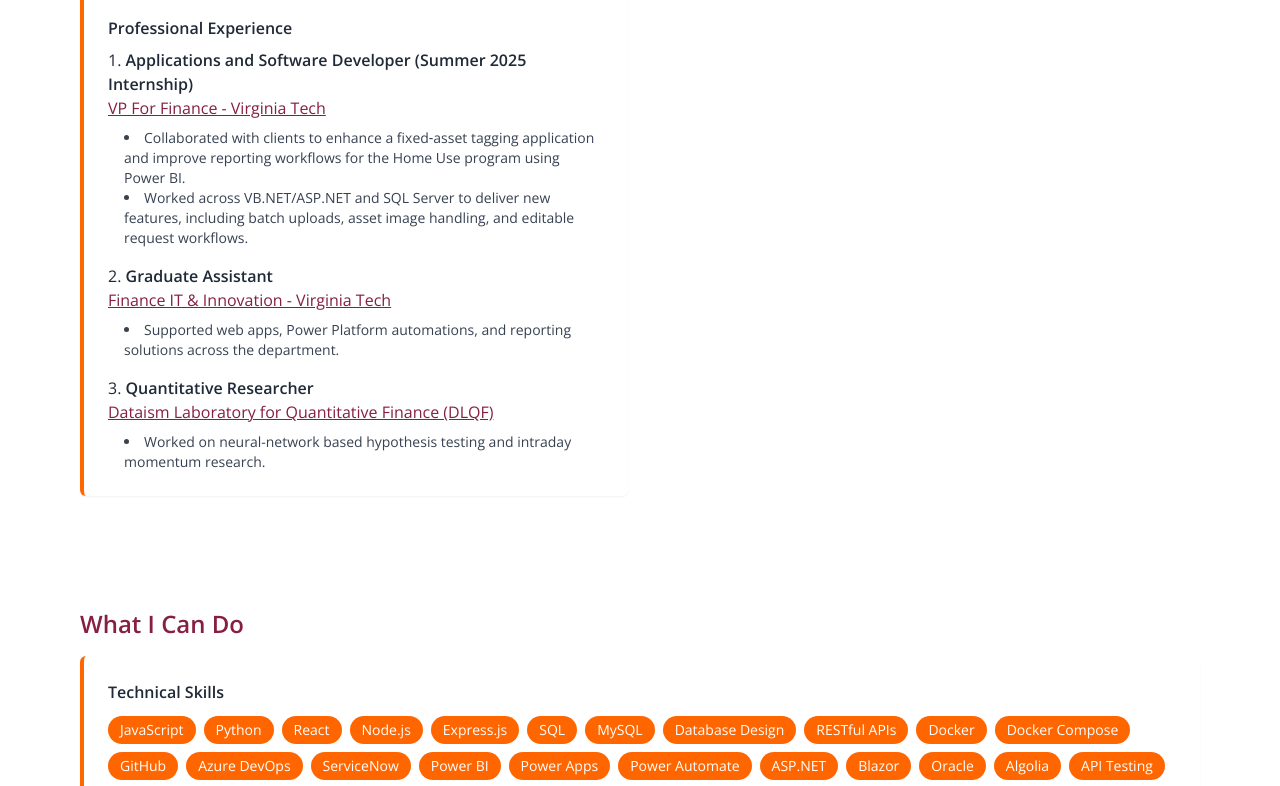
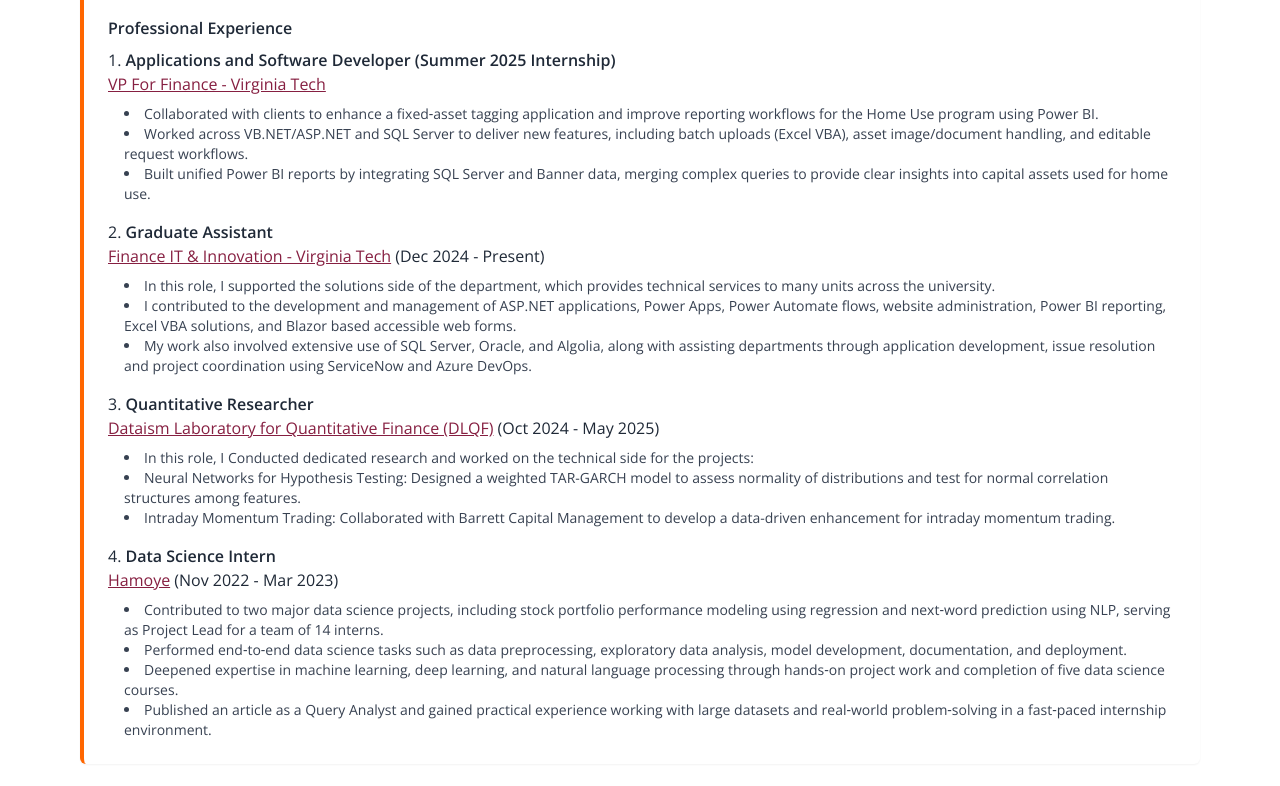
Before and after one commit to apurvD/portfolio, a React (Vite) app: page / in a window 1280 px wide. Shown: the part 1064-1850 px from the top of the page. Built offline with nearby package versions, Linux system fonts and the light colour scheme.

Commit message:
enhanced professional experience section and updated contact information in Home component

```diff
--- a/src/pages/Home.jsx
+++ b/src/pages/Home.jsx
@@ -55,32 +55,84 @@
 
       <section id="experience" className="section-container">
         <h2 className="text-2xl font-bold text-vt-maroon mb-4">What I Have Done</h2>
-        <div className="grid md:grid-cols-2 gap-6">
-          <div className="card">
+        <div className="grid gap-6">
+          <div className="card md:col-span-2">
             <h3 className="font-semibold mb-2">Professional Experience</h3>
             <ol className="list-decimal list-inside space-y-4">
               <li>
                 <span className="font-bold">Applications and Software Developer (Summer 2025 Internship)</span>
                 <div><a href="https://vpfin.vt.edu/" target="_blank" rel="noreferrer" className="text-vt-maroon underline">VP For Finance - Virginia Tech</a></div>
                 <ul className="list-disc list-inside ml-4 mt-2 text-sm text-gray-700">
-                  <li>Collaborated with clients to enhance a fixed‑asset tagging application and improve reporting workflows for the Home Use program using Power BI.</li>
-                  <li>Worked across VB.NET/ASP.NET and SQL Server to deliver new features, including batch uploads, asset image handling, and editable request workflows.</li>
+                                                      <li>Collaborated with clients to enhance a fixed‑asset tagging application and
+                                        improve
+                                        reporting workflows for the Home Use program using Power BI.</li>
+                                    <li>Worked across VB.NET/ASP.NET and SQL Server to deliver new features, including
+                                        batch
+                                        uploads (Excel VBA), asset image/document handling, and editable request
+                                        workflows.
+                                    </li>
+                                    <li>Built unified Power BI reports by integrating SQL Server and Banner data,
+                                        merging
+                                        complex queries to provide clear insights into capital assets used for home use.
+                                    </li>
                 </ul>
               </li>
 
               <li>
                 <span className="font-bold">Graduate Assistant</span>
-                <div><a href="https://fit.vpfin.vt.edu/" target="_blank" rel="noreferrer" className="text-vt-maroon underline">Finance IT & Innovation - Virginia Tech</a></div>
+                <div><a href="https://fit.vpfin.vt.edu/" target="_blank" rel="noreferrer" className="text-vt-maroon underline">Finance IT & Innovation - Virginia Tech</a> (Dec 2024 - Present)</div>
                 <ul className="list-disc list-inside ml-4 mt-2 text-sm text-gray-700">
-                  <li>Supported web apps, Power Platform automations, and reporting solutions across the department.</li>
+                                    <li>In this role, I supported the solutions side of the department, which provides
+                                        technical services to many units across the university. </li>
+                                    <li>I contributed to the development and management of ASP.NET applications, Power
+                                        Apps,
+                                        Power Automate flows, website administration, Power BI reporting, Excel VBA
+                                        solutions, and Blazor based accessible web forms.</li>
+                                    <li>My work also involved extensive use of SQL Server, Oracle, and Algolia, along
+                                        with
+                                        assisting departments through application development, issue resolution and
+                                        project
+                                        coordination using ServiceNow and Azure DevOps. </li>
                 </ul>
               </li>
 
               <li>
                 <span className="font-bold">Quantitative Researcher</span>
-                <div><a href="https://www.dataismlab.com/" target="_blank" rel="noreferrer" className="text-vt-maroon underline">Dataism Laboratory for Quantitative Finance (DLQF)</a></div>
+                <div><a href="https://www.dataismlab.com/" target="_blank" rel="noreferrer" className="text-vt-maroon underline">Dataism Laboratory for Quantitative Finance (DLQF)</a> (Oct 2024 - May 2025)</div>
                 <ul className="list-disc list-inside ml-4 mt-2 text-sm text-gray-700">
-                  <li>Worked on neural-network based hypothesis testing and intraday momentum research.</li>
+                                    <li>In this role, I Conducted dedicated research and worked on the technical side
+                                        for
+                                        the
+                                        projects:
+                                    </li>
+                                    <li>Neural Networks for Hypothesis Testing: Designed a weighted TAR-GARCH model to
+                                        assess
+                                        normality of distributions and test for normal correlation structures among
+                                        features.</li>
+                                    <li>Intraday Momentum Trading: Collaborated with Barrett Capital Management to
+                                        develop a
+                                        data-driven enhancement for intraday momentum trading. </li>
+                </ul>
+              </li>
+              <li>
+                <span className="font-bold">Data Science Intern</span>
+                <div><a href="https://hamoye.org/" target="_blank" rel="noreferrer" className="text-vt-maroon underline">Hamoye</a>  (Nov 2022 - Mar 2023)</div>
+                <ul className="list-disc list-inside ml-4 mt-2 text-sm text-gray-700">
+                                                      <li>Contributed to two major data science projects, including stock portfolio
+                                        performance modeling using regression and next‑word prediction using NLP,
+                                        serving as
+                                        Project Lead for a team of 14 interns.
+                                    </li>
+                                    <li>Performed end‑to‑end data science tasks such as data preprocessing, exploratory
+                                        data
+                                        analysis, model development, documentation, and deployment.</li>
+                                    <li>Deepened expertise in machine learning, deep learning, and natural language
+                                        processing through hands‑on project work and completion of five data science
+                                        courses.</li>
+                                    <li><a href="https://medium.com/@apurvdeshpande/hdsc-december-22-premiere-project-presentation-stock-portfolio-performance-6a150696a96a"
+                                            target="_blank">Published an article as a Query Analyst </a> and gained
+                                        practical experience working with large datasets and real‑world problem‑solving
+                                        in a fast‑paced internship environment.</li>
                 </ul>
               </li>
             </ol>
@@ -150,7 +202,7 @@
       <section id="certifications" className="section-container">
         <h2 className="text-2xl font-bold text-vt-maroon mb-4">Certifications</h2>
         <div className="card">
-          <h4 className="mb-2">Following certifications are verified:</h4>
+          <h4 className="mb-2">The following certifications are verified. Please click on the links to view the certificates.</h4>
           <ul className="list-disc list-inside">
                         <li class="cert-item">
                             <a href="/src/certificates/HDSC Fall 2022 Internship Completion.pdf" target="_blank"
@@ -194,7 +246,10 @@
       <section id="contact" className="section-container">
         <h2 className="text-2xl font-bold text-vt-maroon mb-4">Get in Touch</h2>
         <div className="card text-center">
-          <h4 className="mb-2">If you'd like to discuss potential collaborations, job opportunities, or simply want to connect, feel free to reach out!</h4>
+          <h4 className="mb-2">If you'd like to discuss potential collaborations, job opportunities, or simply want to connect, feel free to reach out!
+            <br></br>I am always eager for a quick chat to explore new technologies, tackle challenging
+                            problems,
+                            and collaborate on innovative projects. <br></br>Best way to contact me is via email:</h4>
           <div className="flex justify-center gap-4">
             <a href="https://www.linkedin.com/in/apurv-deshpande/" target="_blank" rel="noreferrer" className="text-vt-maroon underline">LinkedIn</a>
             <a href="https://github.com/apurvD" target="_blank" rel="noreferrer" className="text-vt-maroon underline">GitHub</a>
```
